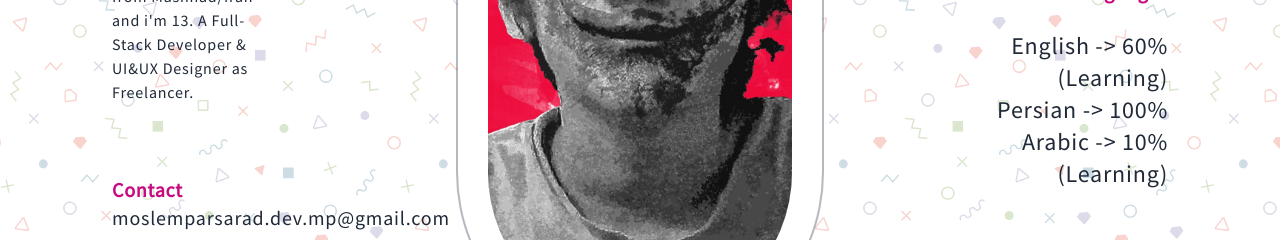
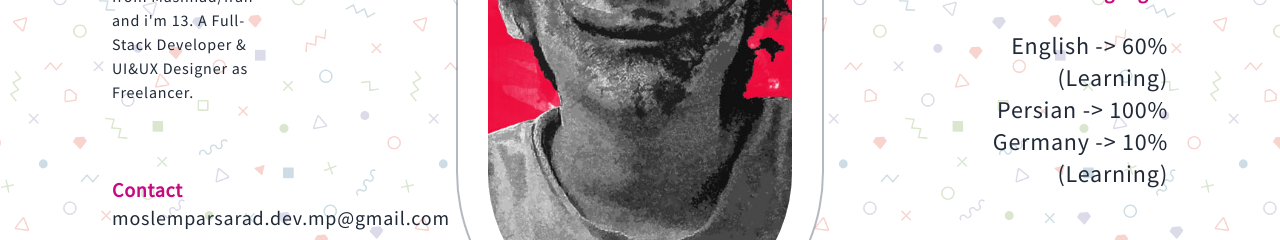
Before and after one commit to moslem-parsarad-dev/moslem-parsarad-portfolio-app, a React (Create React App) app: page /about in a window 1280 px wide. Shown: the part 1100-1340 px from the top of the page. Built offline with nearby package versions, Linux system fonts and the light colour scheme.

Commit message:
Update About.js

```diff
--- a/src/components/About.js
+++ b/src/components/About.js
@@ -104,7 +104,7 @@ const About = () => {
                             <br/>
                                 <p className="text-2xl">English -> 60% (Learning)</p>
                                 <p className="text-2xl">Persian -> 100%</p>
-                                <p className="text-2xl">Arabic -> 10% (Learning)</p>
+                                <p className="text-2xl">Germany -> 10% (Learning)</p>
                         </div>
                     </div>
 
```
